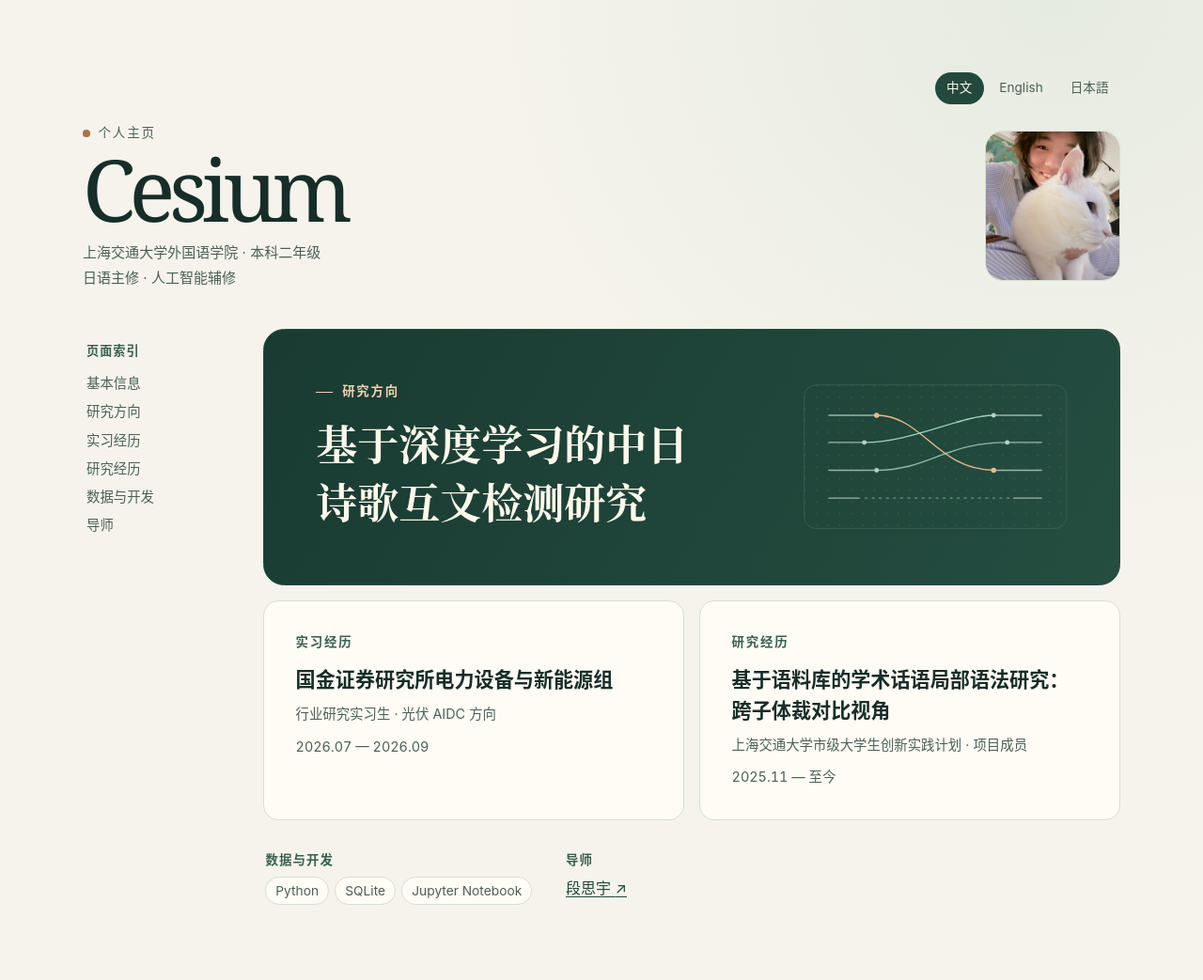
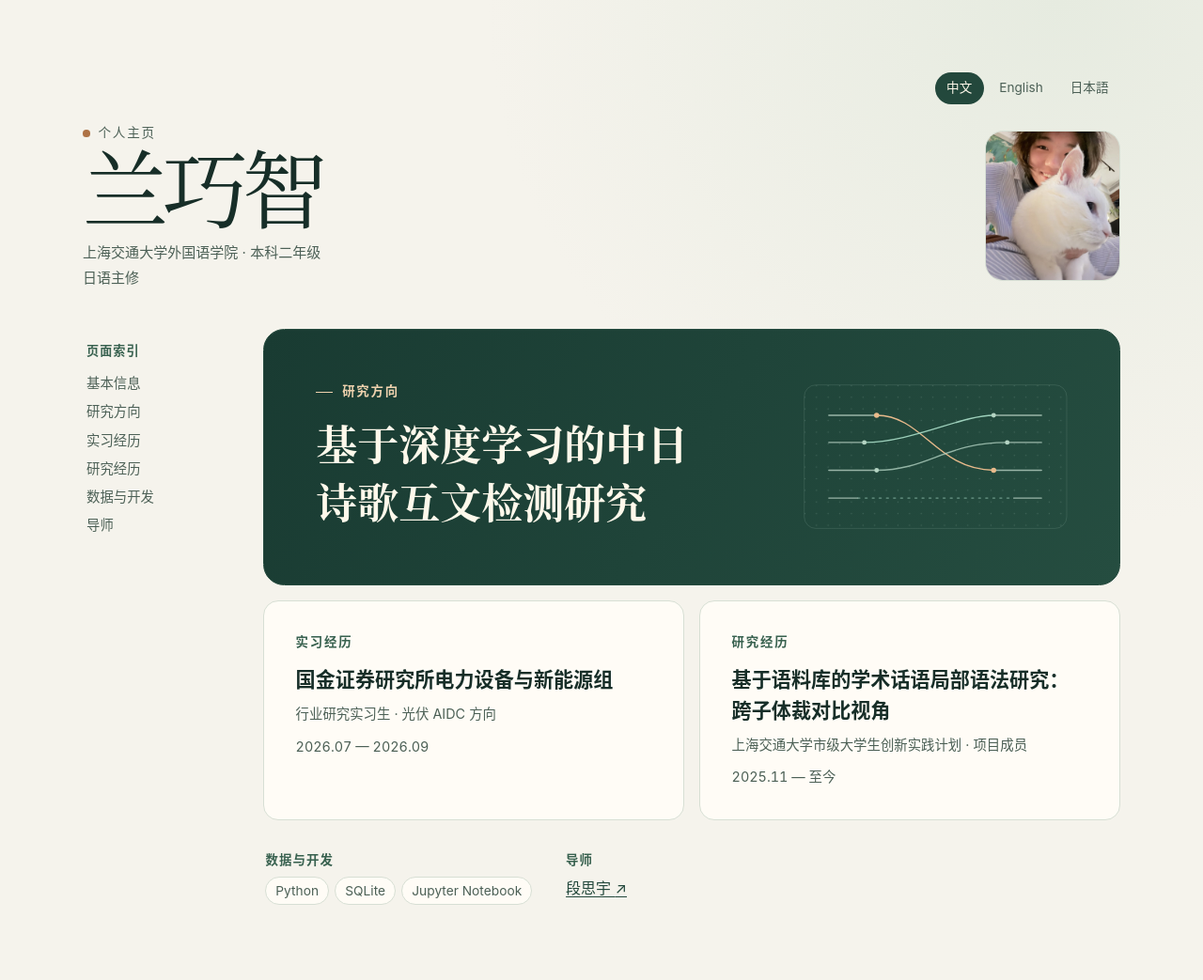
Before and after one commit to lanq30721/lanq30721.github.io, a Jekyll site: the page built from index.html, in a window 1280 px wide. Shown: the whole page at 94% size. Built offline with Jekyll 4.4.1, drawn with Linux system fonts in a browser that asks for light colours.

Commit message:
Update home.yml

```diff
--- a/_data/home.yml
+++ b/_data/home.yml
@@ -1,4 +1,4 @@
-name: "Cesium"
+name: "兰巧智"
 portrait: "/assets/profile-photo.jpg"
 skills: ["Python", "SQLite", "Jupyter Notebook"]
 advisor:
@@ -18,7 +18,7 @@ locales:
     index: "页面索引"
     profile: "基本信息"
     affiliation: "上海交通大学外国语学院 · 本科二年级"
-    study: "日语主修 · 人工智能辅修"
+    study: "日语主修 "
     portrait_alt: "Cesium 的个人照片"
     skills: "数据与开发"
     advisor: "导师"
```
